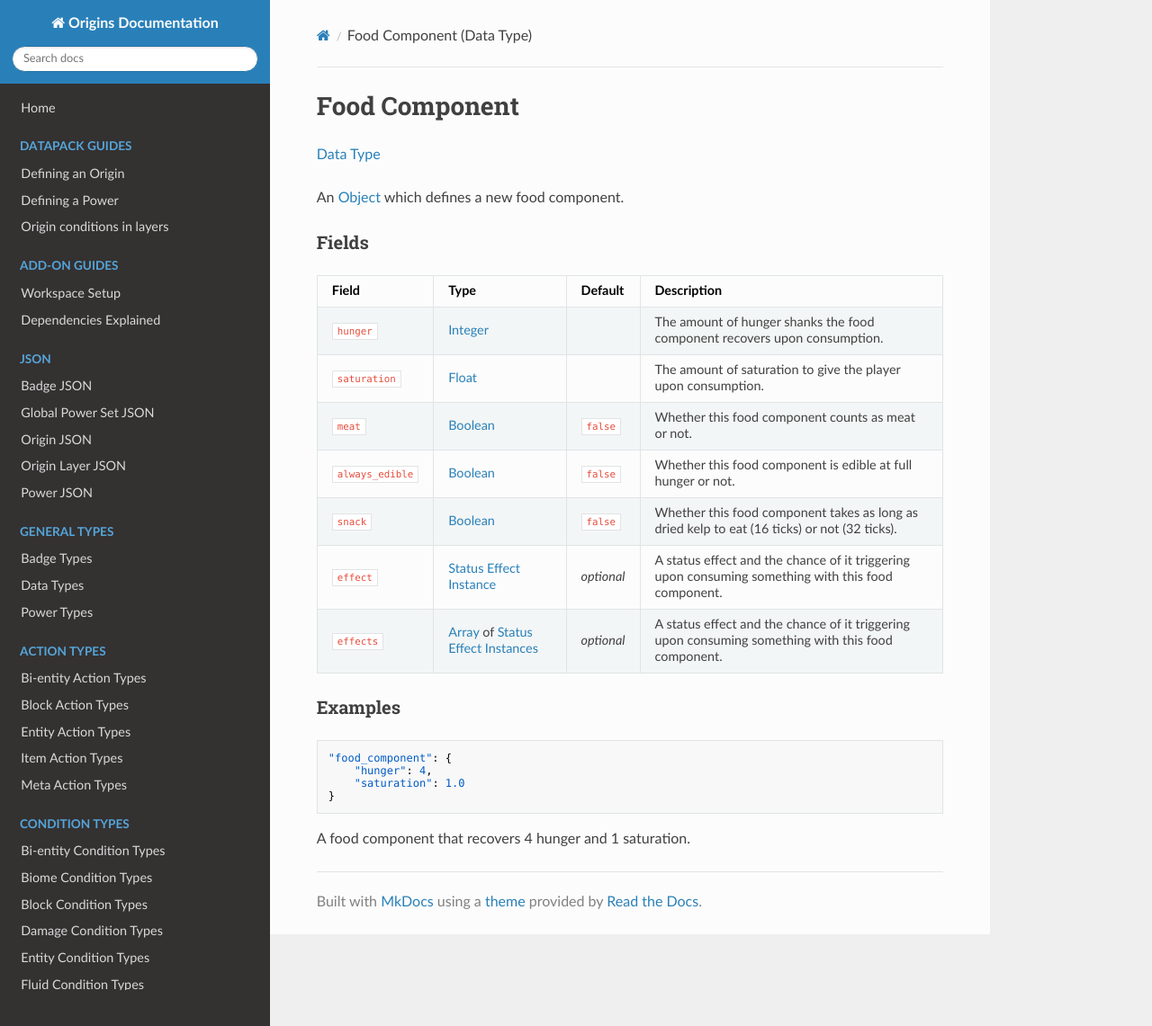
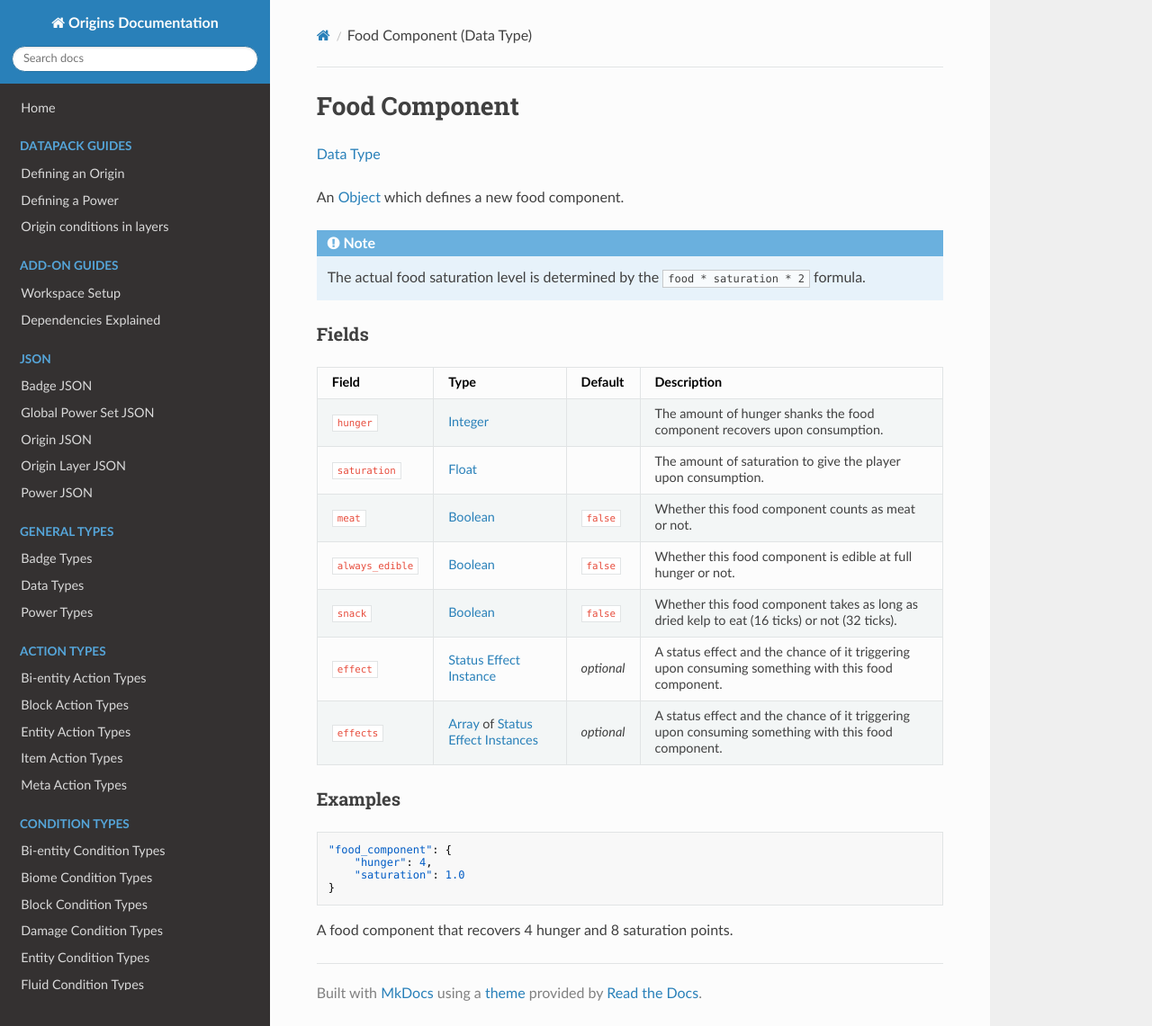
Before and after one commit to apace100/origins-docs, an MkDocs documentation site: the page built from docs/types/data_types/food_component.md, in a window 1280 px wide and 1141 px high. Shown: the whole window at 90% size. Built offline with MkDocs 1.6.1, drawn with Linux system fonts in a browser that asks for light colours; nearby versions of some CDN libraries.

Commit message:
Update food_component.md
Fixed this one too to have the same note as the feed action and fixed the example accordingly

````diff
--- a/docs/types/data_types/food_component.md
+++ b/docs/types/data_types/food_component.md
@@ -8,6 +8,10 @@ date: 2023-10-09
 [Data Type](../data_types.md)
 
 An [Object](object.md) which defines a new food component.
+
+!!! note
+
+    The actual food saturation level is determined by the `food * saturation * 2` formula.
 
 
 ### Fields
@@ -32,4 +36,4 @@ Field  | Type | Default | Description
 }
 ```
 
-A food component that recovers 4 hunger and 1 saturation.
+A food component that recovers 4 hunger and 8 saturation points.
````
